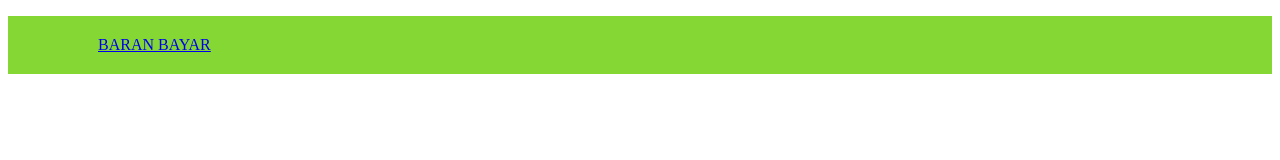
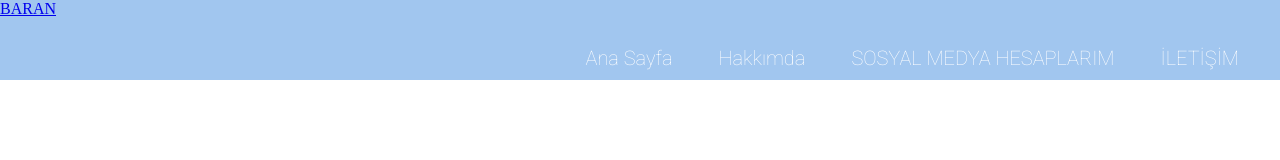
Before and after one commit to baranbayar37/website, a plain HTML site: page index.html in a window 1280 px wide. Drawn offline with Linux system fonts and the light colour scheme.

Commit message:
menü tekrar değiştirdim

```diff
--- a/index.html
+++ b/index.html
@@ -2,77 +2,29 @@
 <html lang="en">
 <head>
     <meta charset="UTF-8">
-    <meta http-equiv="X-UA-Compatible" content="IE=edge">
     <meta name="viewport" content="width=device-width, initial-scale=1.0">
-    <title>Document</title>
+    <title>web</title>
+     <link rel="stylesheet" href="style.css">
 </head>
 <body>
+   <div class="container">
+       <div class="navbar">
+        <div class="BARAN">
+         <a href="#">BARAN</a>
+        </div>
+         <ul>
 
 
-
-
-
-
-    <ul class="menuAlan">
-
-
-        <li> <a href="#">BARAN BAYAR</a></li>
-
-
+            <li><a href="#">Ana Sayfa</a></li>
+            <li><a href="#">Hakkımda</a></li>
+            <li><a href="#">SOSYAL MEDYA HESAPLARIM</a></li>
+            <li><a href="#">İLETİŞİM</a></li>
+         </ul>
+      </div>
+     </div>
 
 </body>
 </html>
 
     </ul>
   </nav>
-
-
-
-
-
-
-
-
-
-
-
-<div class="menu"></div>
-<ul>
-
-</ul>
-</div>
-     <ul class="menuAlan">
-
-
-
-
-</head>
-
-
-<style>
-
-
-        .menuAlan {
-             background-color:rgb(133, 216, 51) ;
-             list-style-type: none;
-        }
-
-        .menuAlan li{
-
-            display: inline-block;
-
-        }
-
-        .menuAlan a{
-            color:#ffffff
-            text-decoration: none;
-            display: inline-block;
-            padding-left: 50px;
-            padding-right: 50px;
-            padding-top: 20px;
-            padding-bottom: 20px
-        }
-
-
-</style>
-<body>
--- /dev/null
+++ b/style.css
@@ -0,0 +1,50 @@
+@import url('https://fonts.googleapis.com/css2?family=Roboto:wght@100&display=swap');
+*{
+ margin:0;
+ padding:0;
+}
+
+.container{
+   background: url();
+   height:100vh;
+   background-size:100% 100%;
+}
+
+.container .navbar{
+   width:100%;
+   height:80px;
+   background:rgba(22,112,214,0.4)
+}
+
+.navbar.BARAN{
+    display:inline-block;
+    margin-left:50px;
+     margin-top:20px;
+}
+
+.navbar.BARAN a{
+    text-decoration:none;
+    font-size: 30px;
+    font-family:sans-serif;
+    color:#f3f3f3;
+}
+
+.navbar ul{
+    float:right;
+    margin-right:20px;
+}
+
+.navbar ul li{
+   list-style: none;
+   display:inline-block;
+   margin:0 8px;
+   line-height: 80px;
+}
+
+.navbar ul li a{
+   color: white;
+   text-decoration: none;
+   font-size:20px;
+   padding:6px 13px;
+   font-family:Roboto;
+}
```
